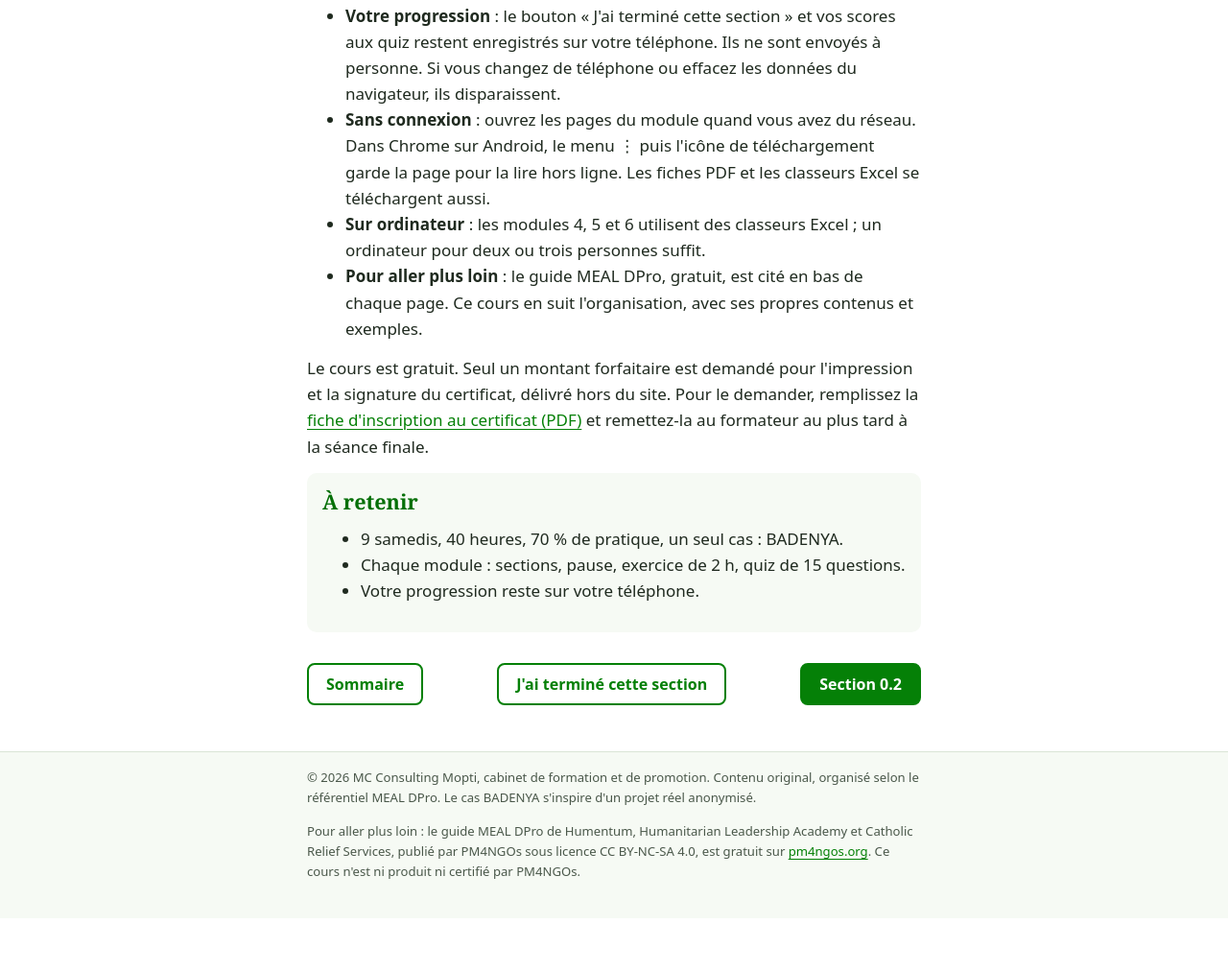
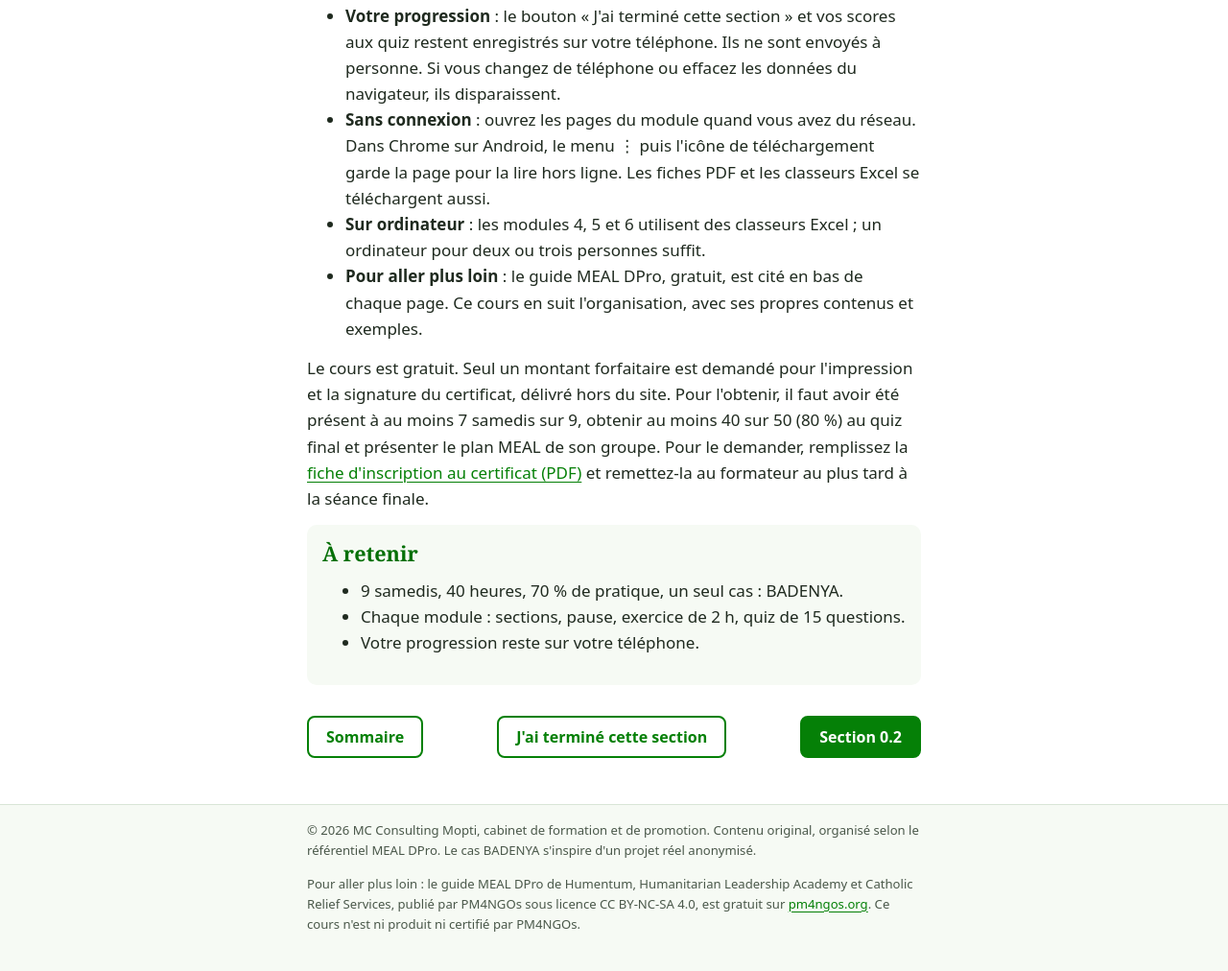
Before and after one commit to siakasidibe/meal-dpro, a plain HTML site: page modules/m0/0-1.html in a window 1280 px wide. Shown: the part 1723-2735 px from the top of the page at 96% size. Before the commit the page ends 2680 px from the top, so only its background shows below. Drawn offline with Linux system fonts and the light colour scheme.

Commit message:
Indiquer les conditions du certificat (7 samedis sur 9, 40/50 au quiz final)
Co-Authored-By: Claude Opus 5.5 <noreply@anthropic.com>
Claude-Session: https://claude.ai/code/session_01X4YkRozLthiGxQkZy8PQHJ

```diff
--- a/modules/m0/0-1.html
+++ b/modules/m0/0-1.html
@@ -70,7 +70,7 @@
     <li><strong>Sur ordinateur</strong> : les modules 4, 5 et 6 utilisent des classeurs Excel ; un ordinateur pour deux ou trois personnes suffit.</li>
     <li><strong>Pour aller plus loin</strong> : le guide MEAL DPro, gratuit, est cité en bas de chaque page. Ce cours en suit l'organisation, avec ses propres contenus et exemples.</li>
   </ul>
-  <p>Le cours est gratuit. Seul un montant forfaitaire est demandé pour l'impression et la signature du certificat, délivré hors du site. Pour le demander, remplissez la <a href="../../imprimables/inscription-certificat.pdf">fiche d'inscription au certificat (PDF)</a> et remettez-la au formateur au plus tard à la séance finale.</p>
+  <p>Le cours est gratuit. Seul un montant forfaitaire est demandé pour l'impression et la signature du certificat, délivré hors du site. Pour l'obtenir, il faut avoir été présent à au moins 7 samedis sur 9, obtenir au moins 40 sur 50 (80 %) au quiz final et présenter le plan MEAL de son groupe. Pour le demander, remplissez la <a href="../../imprimables/inscription-certificat.pdf">fiche d'inscription au certificat (PDF)</a> et remettez-la au formateur au plus tard à la séance finale.</p>
 
   <section class="retenir" aria-labelledby="retenir-titre">
     <h2 id="retenir-titre">À retenir</h2>
```
Also changed, not shown: 2 other files.
